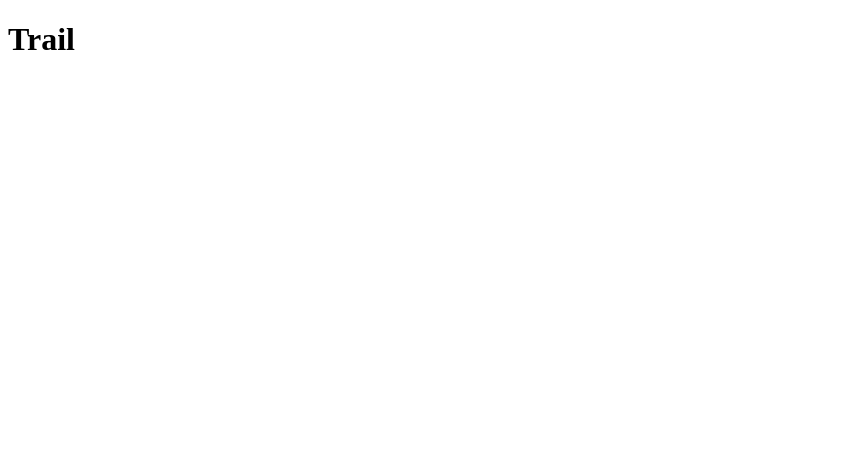
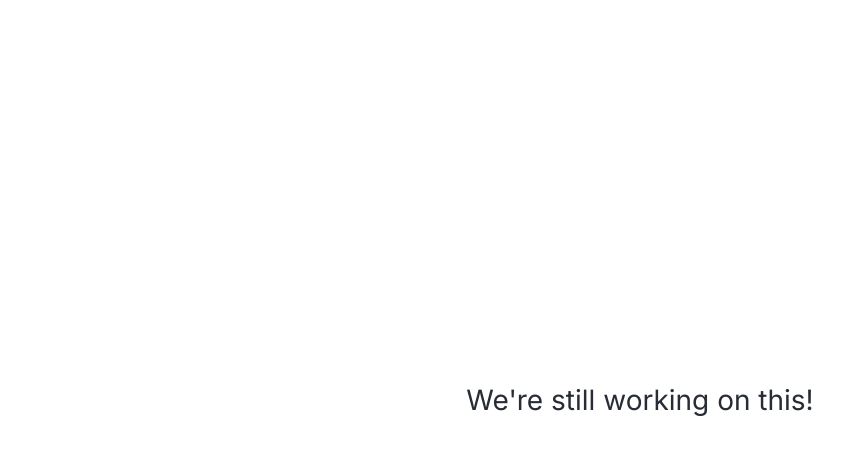
Before and after one commit to kavinsanthoshG/cygnus-website, a plain HTML site: page src/index.html in a window 1280 px wide. Shown: the whole page, without its empty margins (0-867 px from the left). Drawn offline with Linux system fonts and the light colour scheme.

Commit message:
second commit

```diff
--- a/index.html
+++ b/src/index.html
@@ -4,11 +4,12 @@
   <meta charset="UTF-8">
   <meta http-equiv="X-UA-Compatible" content="IE=edge">
   <meta name="viewport" content="width=device-width, initial-scale=1.0">
-  <title>Simly</title>
+  <title>Cygnus 2023</title>
+  <link rel="stylesheet" href="./styles/index.css">
 </head>
 <body>
-
-  <h1>Trail</h1>
-
+  <div class="message">
+    <p>We're still working on this!</p>
+  </div>
 </body>
 </html>
--- /dev/null
+++ b/src/scripts/index.js
@@ -0,0 +1 @@
+console.log("Index")
--- /dev/null
+++ b/src/styles/index.css
@@ -0,0 +1,82 @@
+@import url("https://fonts.googleapis.com/css2?family=Inter:wght@300;400;500;600;700&display=swap");
+
+/* Custom CSS Reset */
+
+*,
+*::before,
+*::after {
+  box-sizing: border-box;
+}
+
+* {
+  margin: 0;
+}
+
+html,
+body {
+  height: 100%;
+}
+
+body {
+  line-height: 1.5;
+  -webkit-font-smoothing: antialiased;
+  font-family: "Inter", sans-serif;
+  padding: 1rem;
+}
+
+img,
+picture,
+video,
+canvas,
+svg {
+  display: block;
+  max-width: 100%;
+}
+
+input,
+button,
+textarea,
+select {
+  font: inherit;
+}
+
+p,
+h1,
+h2,
+h3,
+h4,
+h5,
+h6 {
+  overflow-wrap: break-word;
+}
+
+#root,
+#__next {
+  isolation: isolate;
+}
+
+/* Custom CSS */
+
+.message {
+  position: absolute;
+  top: 50%;
+  left: 50%;
+  transform: translate3d(-50%,-50%, 0);
+}
+
+p {
+  color: #282c35;
+  font-size: 1.75rem;
+}
+
+@media (min-width: 641px) {
+}
+
+@media (min-width: 769px) {
+}
+
+@media (min-width: 1025px) {
+}
+
+@media (min-width: 1201px) {
+}
```
